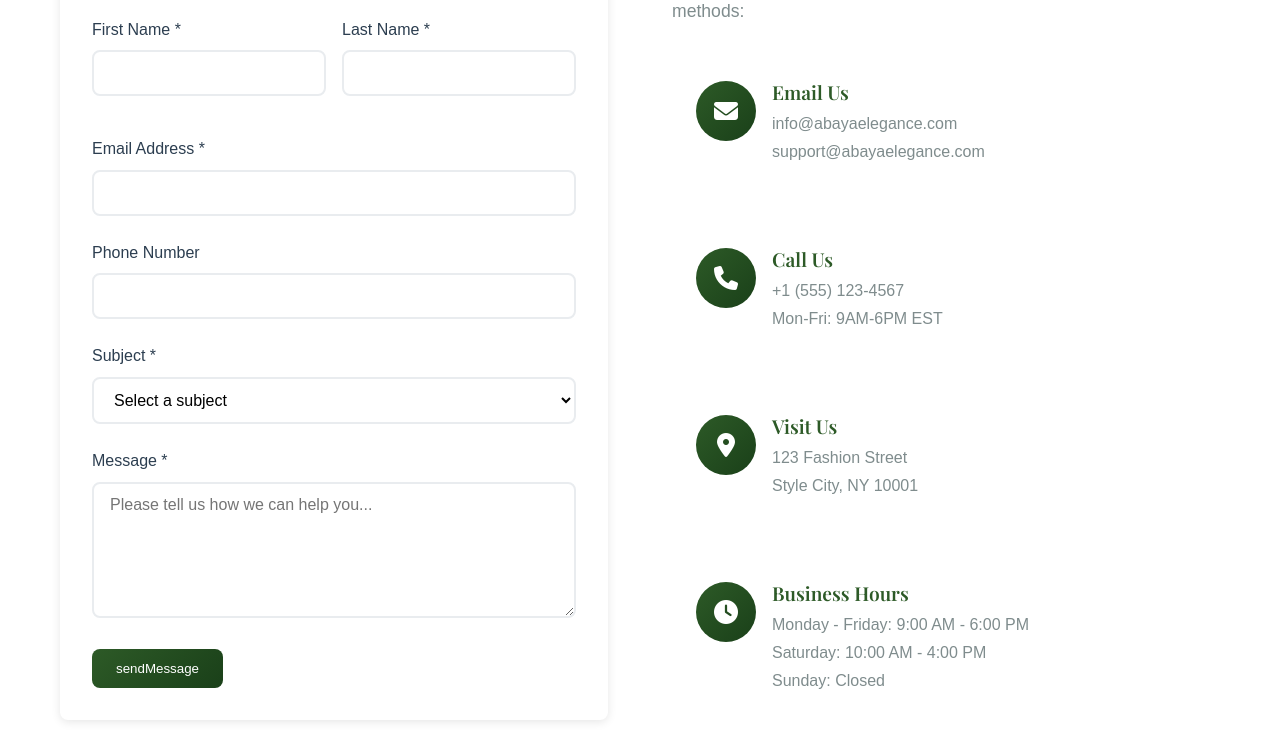
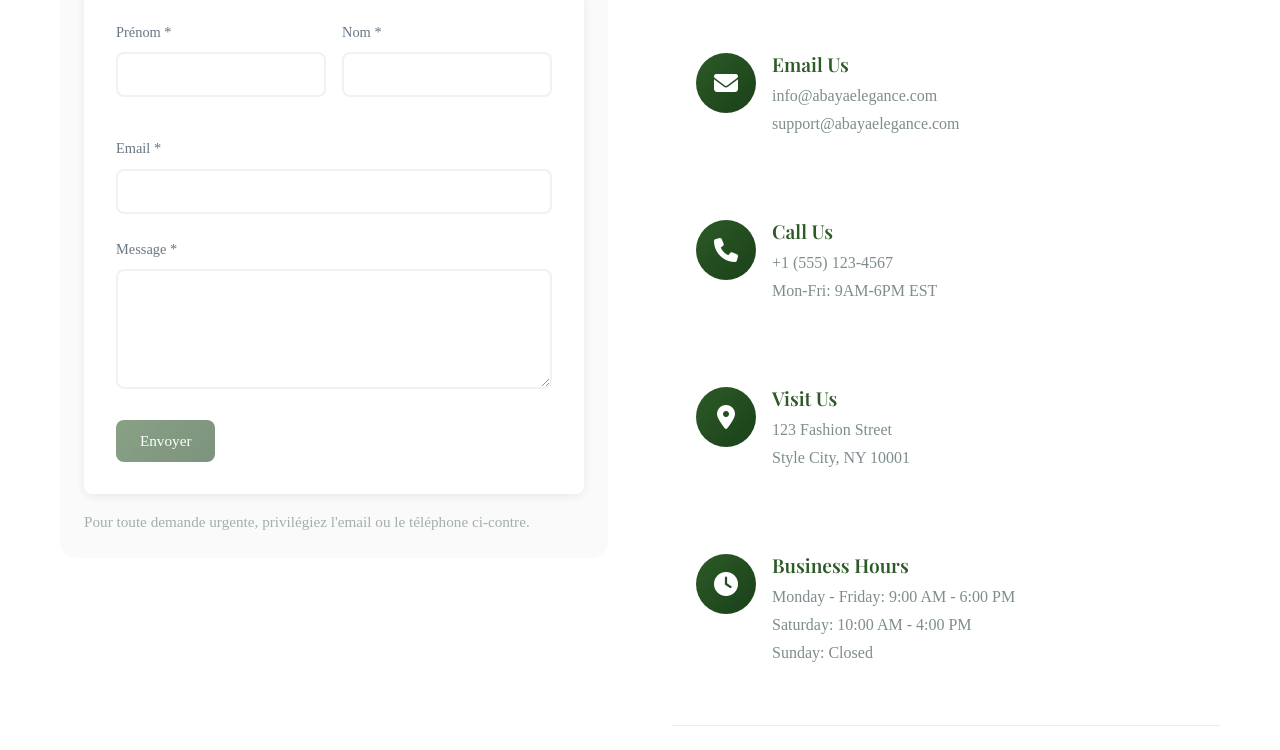
Before and after one commit to Lunkht/KhomElegance, a website built with Vite: page contact.html in a window 1280 px wide. Shown: the part 304-1054 px from the top of the page. Built offline with nearby package versions, Linux system fonts and the light colour scheme.

Commit message:
nouvel mise ajour de contact, et apropos

```diff
--- a/contact.html
+++ b/contact.html
@@ -160,46 +160,31 @@
         <section class="contact-content">
             <div class="container">
                 <div class="contact-grid">
-                    <!-- Contact Form -->
-                    <div class="contact-form-section">
-                        <h2>Send us a Message</h2>
+                    <!-- Contact Form discret -->
+                    <div class="contact-form-section" style="background:var(--background-light); border-radius:1rem; box-shadow:none; padding:1.5rem; opacity:0.7;">
+                        <h2 style="font-size:1.2rem; color:var(--text-secondary);">Envoyer un message (optionnel)</h2>
                         <form class="contact-form" id="contactForm">
                             <div class="form-row">
                                 <div class="form-group">
-                                    <label for="firstName">First Name *</label>
-                                    <input type="text" id="firstName" name="firstName" required>
+                                    <label for="firstName" style="font-size:0.9rem;">Prénom *</label>
+                                    <input type="text" id="firstName" name="firstName" required style="font-size:0.9rem;">
                                 </div>
                                 <div class="form-group">
-                                    <label for="lastName">Last Name *</label>
-                                    <input type="text" id="lastName" name="lastName" required>
+                                    <label for="lastName" style="font-size:0.9rem;">Nom *</label>
+                                    <input type="text" id="lastName" name="lastName" required style="font-size:0.9rem;">
                                 </div>
                             </div>
                             <div class="form-group">
-                                <label for="email">Email Address *</label>
-                                <input type="email" id="email" name="email" required>
+                                <label for="email" style="font-size:0.9rem;">Email *</label>
+                                <input type="email" id="email" name="email" required style="font-size:0.9rem;">
                             </div>
                             <div class="form-group">
-                                <label for="phone">Phone Number</label>
-                                <input type="tel" id="phone" name="phone">
+                                <label for="message" style="font-size:0.9rem;">Message *</label>
+                                <textarea id="message" name="message" rows="4" required style="font-size:0.9rem;"></textarea>
                             </div>
-                            <div class="form-group">
-                                <label for="subject">Subject *</label>
-                                <select id="subject" name="subject" required>
-                                    <option value="">Select a subject</option>
-                                    <option value="general">General Inquiry</option>
-                                    <option value="order">Order Support</option>
-                                    <option value="product">Product Question</option>
-                                    <option value="shipping">Shipping &amp; Returns</option>
-                                    <option value="wholesale">Wholesale Inquiry</option>
-                                    <option value="other">Other</option>
-                                </select>
-                            </div>
-                            <div class="form-group">
-                                <label for="message">Message *</label>
-                                <textarea id="message" name="message" rows="6" required placeholder="Please tell us how we can help you..."></textarea>
-                            </div>
-                            <button type="submit" class="btn-primary" data-i18n="sendMessage">Envoyer</button>
+                            <button type="submit" class="btn-primary" style="font-size:0.95rem; opacity:0.8;">Envoyer</button>
                         </form>
+                        <div style="margin-top:1rem; font-size:0.95rem; color:var(--text-secondary);">Pour toute demande urgente, privilégiez l'email ou le téléphone ci-contre.</div>
                     </div>
 
                     <!-- Contact Information -->
--- a/css/styles.css
+++ b/css/styles.css
@@ -21,7 +21,7 @@
   margin: 0;
   padding: 0;
   box-sizing: border-box;
-  font-family: sans-serif;
+  font-family: sans-serifon a;
 }
 
 body {
```
Also changed, not shown: about.html (+1 -4 lines).
